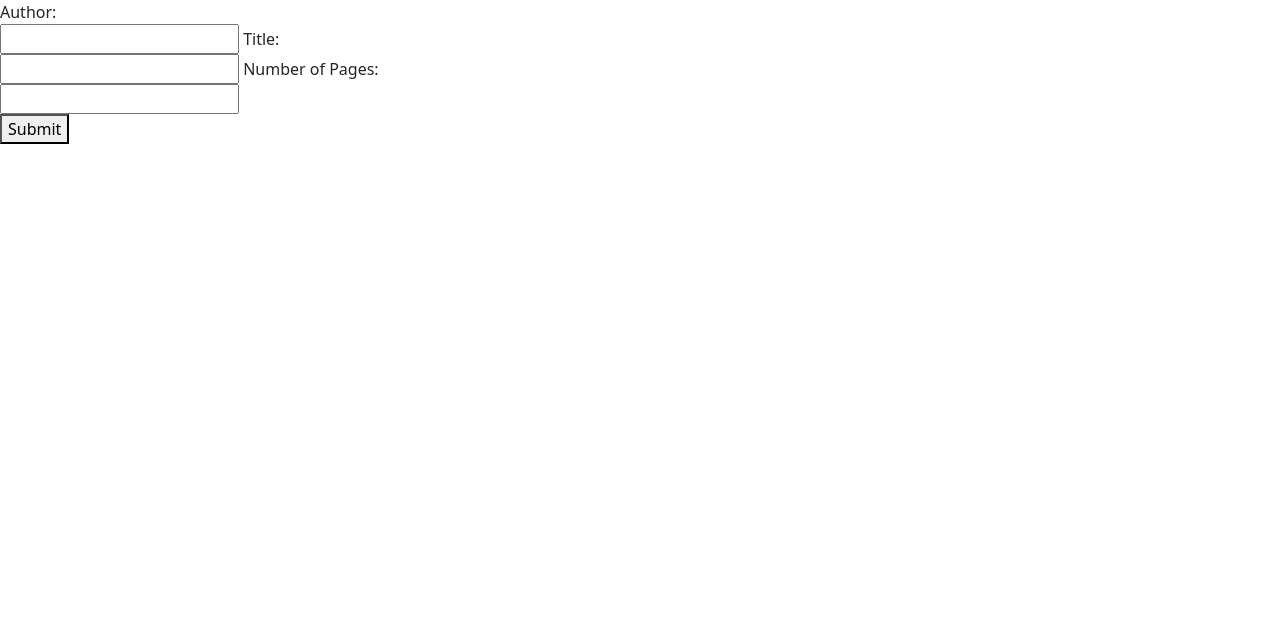
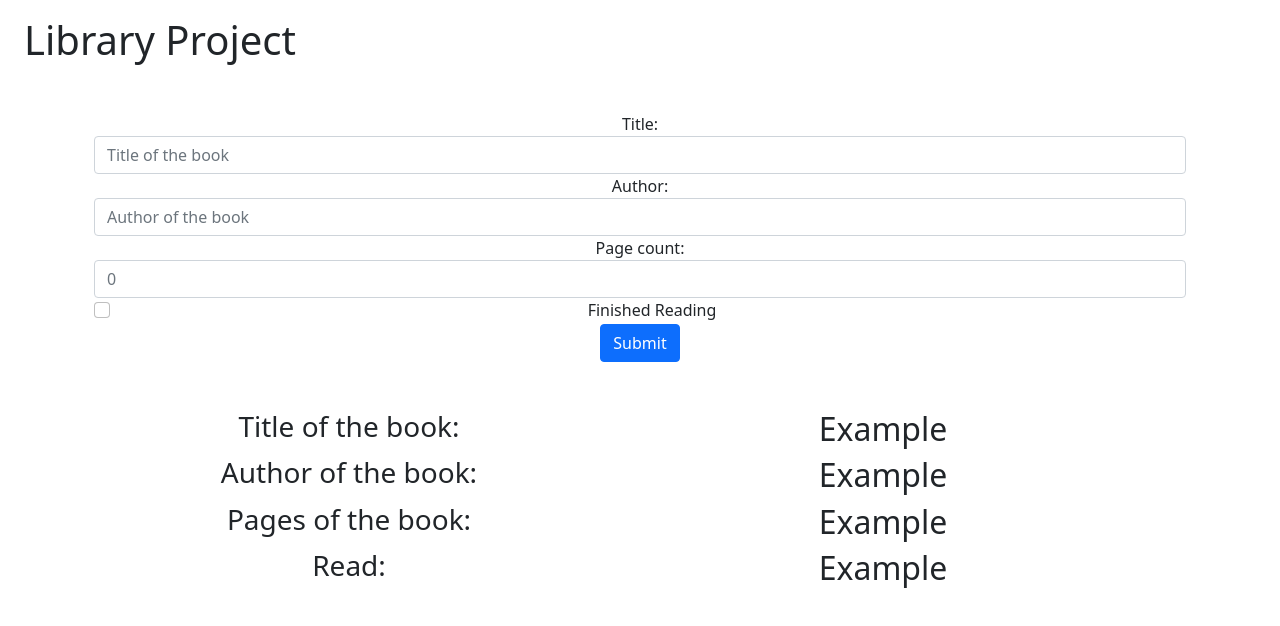
Before and after one commit to Zibilyonik/library-project, a plain HTML site: page index.html in a window 1280 px wide. Drawn offline with nearby package versions, Linux system fonts and the light colour scheme; files that its build step writes are made by us from their sources.

Commit message:
-Adds Bootstrap classes to project. -Aligns page items. -Creates book template view. -Creates a placeholder form.

```diff
--- a/index.html
+++ b/index.html
@@ -14,25 +14,66 @@
     <link href="https://cdn.jsdelivr.net/npm/bootstrap@5.0.1/dist/css/bootstrap.min.css" rel="stylesheet" integrity="sha384-+0n0xVW2eSR5OomGNYDnhzAbDsOXxcvSN1TPprVMTNDbiYZCxYbOOl7+AMvyTG2x" crossorigin="anonymous">
   </head>
   <body>
-  <div class="modalBody">
-   <form id="bookForm" action="" method="POST">
-
-       <label for="author">Author:</label><br/>
-       <input type="text">
-
-       <label for="title">Title:</label><br/>
-       <input type="text">
-
-       <label for="pages">Number of Pages:</label><br/>
-       <input type="number" id="pages" class="pages" min="1" required/> <br />
-
-
-       <button type="submit" class="submitBtn"> Submit </button>
+    <h1 class="h1 main-title ms-4 my-3">Library Project</h1>
+    <div class="pagemain container">
+      <div class="d-flex row mx-auto my-5 text-center justify-content-center">
+        <form>
+          <div class="form-group">
+            <label for="BookTitle">Title:</label>
+            <input type="text" class="form-control" id="BookTitle" placeholder="Title of the book">
+          </div>
+          <div class="form-group">
+            <label for="BookAuthor">Author:</label>
+            <input type="text" class="form-control" id="BookAuthor" placeholder="Author of the book">
+          </div>
+          <div class="form-group">
+            <label for="BookPages">Page count:</label>
+            <input type="number" class="form-control" id="BookPages" placeholder="0">
+          </div>
+          <div class="form-check">
+            <input type="checkbox" class="form-check-input" id="BookRead">
+            <label class="form-check-label" for="BookRead">Finished Reading</label>
+          </div>
+          <button type="submit" class="btn btn-primary">Submit</button>
         </form>
+      </div>
+      <div class="d-flex row mx-auto bookmain my-5">
+        <div class="col row bookcontainer text-center">
+          <div class="titlegroup row">
+            <div class="col-sm-12 col-lg-6">
+              <h3 class="titlelabel h3">Title of the book:</h3>
+            </div>
+            <div class="col-sm-12 col-lg-6 booktitle">
+              <h2 class="booktitle h2">Example</h2>
+            </div>
+          </div>
+          <div class="titlegroup row">
+            <div class="col-sm-12 col-lg-6">
+              <h3 class="authorlabel h3">Author of the book:</h3>
+            </div>
+            <div class="col-sm-12 col-lg-6 booktitle">
+              <h2 class="bookauthor h2">Example</h2>
+            </div>
+          </div>
+          <div class="titlegroup row">
+            <div class="col-sm-12 col-lg-6">
+              <h3 class="pageslabel h3">Pages of the book:</h3>
+            </div>
+            <div class="col-sm-12 col-lg-6 booktitle">
+              <h2 class="bookpages h2">Example</h2>
+            </div>
+          </div>
+          <div class="titlegroup row">
+            <div class="col-sm-12 col-lg-6">
+              <h3 class="readlabel h3">Read:</h3>
+            </div>
+            <div class="col-sm-12 col-lg-6 booktitle">
+              <h2 class="bookread h2">Example</h2>
             </div>
           </div>
         </div>
-
+      </div>
+    </div>
     <script src="https://cdn.jsdelivr.net/npm/bootstrap@5.0.1/dist/js/bootstrap.bundle.min.js" integrity="sha384-gtEjrD/SeCtmISkJkNUaaKMoLD0//ElJ19smozuHV6z3Iehds+3Ulb9Bn9Plx0x4" crossorigin="anonymous"></script>
     <script src="library.js"></script>
   </body>
--- /dev/null
+++ b/style/index.sass
@@ -0,0 +1,2 @@
+.pagemain
+  width: 50%
```
Also changed, not shown: style/index.css (added), style/index.scss (deleted), 1 other file. Lines whose indentation alone changed are shown as unchanged.
